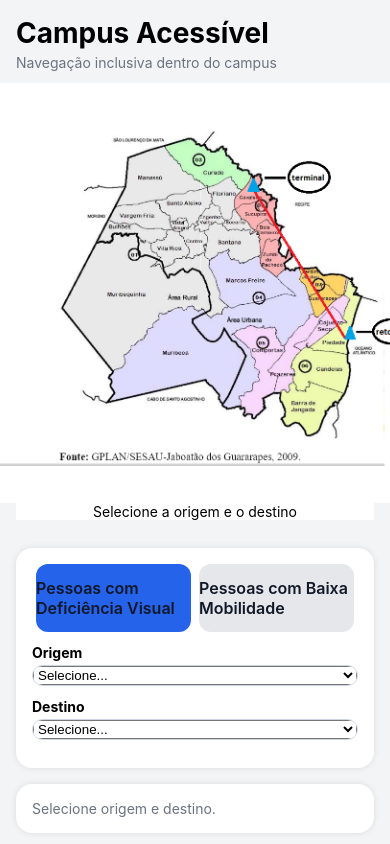
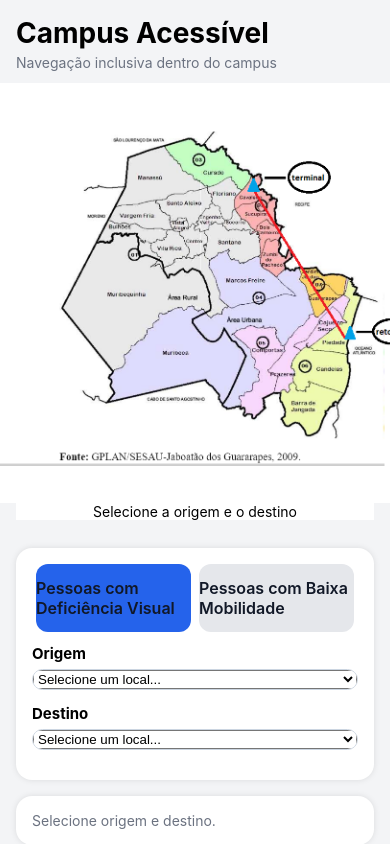
Before and after one commit to V1ctorMH/Hermes, a React Native app: screen / in a window 390 px wide. Built offline with nearby package versions, Linux system fonts and the light colour scheme.

Commit message:
Update LocationPicker.js

```diff
--- a/src/components/LocationPicker.js
+++ b/src/components/LocationPicker.js
@@ -3,31 +3,61 @@ import { Picker } from "@react-native-picker/picker";
 import { locations } from "../data/campusMap";
 import colors from "../theme/colors";
 
-
-export default function LocationPicker({ label, onSelect }) {
+export default function LocationPicker({ label, value, onSelect, error }) {
   return (
     <View style={styles.container}>
       <Text style={styles.label}>{label}</Text>
-<View style={styles.box}>
-<Picker onValueChange={v => onSelect(v ? Number(v) : null)}>
-<Picker.Item label="Selecione..." value={null} />
+
+      <View style={[
+        styles.box,
+        error && styles.boxError
+      ]}>
+        <Picker
+          selectedValue={value}
+          onValueChange={v => onSelect(v ? Number(v) : null)}
+        >
+          <Picker.Item label="Selecione um local..." value={null} />
           {locations.map(loc => (
-<Picker.Item key={loc.id} label={loc.name} value={loc.id} />
+            <Picker.Item
+              key={loc.id}
+              label={loc.name}
+              value={loc.id}
+            />
           ))}
         </Picker>
       </View>
+
+      {error && (
+        <Text style={styles.errorText}>
+          {label} não selecionado
+        </Text>
+      )}
     </View>
   );
 }
 
-
 const styles = StyleSheet.create({
-container: { marginBottom: 12 },
-label: { fontWeight: "bold", marginBottom: 4 },
+  container: {
+    marginBottom: 14
+  },
+  label: {
+    fontWeight: "bold",
+    marginBottom: 6,
+    fontSize: 15
+  },
   box: {
     borderWidth: 1,
     borderColor: colors.border,
-borderRadius: 12,
-overflow: "hidden"
+    borderRadius: 14,
+    overflow: "hidden",
+    backgroundColor: "#FFF"
+  },
+  boxError: {
+    borderColor: colors.danger
+  },
+  errorText: {
+    color: colors.danger,
+    marginTop: 4,
+    fontSize: 13
   }
 });
```
Lines whose indentation alone changed are shown as unchanged.
